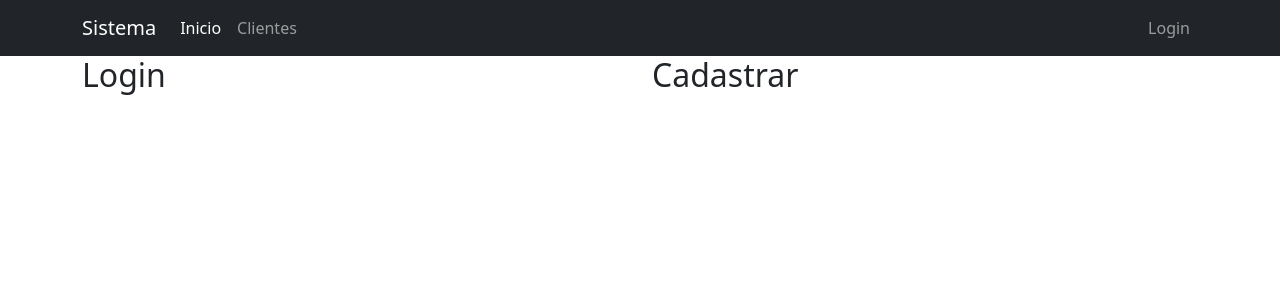
After one commit to duansydor/testeflask, a Flask app: page /login in a window 1280 px wide. The commit adds this page. Shown: the top 300 px of the page. Run offline with Flask 2, Linux system fonts and the light colour scheme.

Commit message:
Pagina de login

```diff
--- a/app.py
+++ b/app.py
@@ -13,7 +13,9 @@ def contatos():
 @app.route("/clientes")
 def clientes():
     return render_template("clientes.html", lista_clientes=lista_clientes)
-
+@app.route("/login")
+def login():
+    return render_template("login.html")
 
 if __name__ == '__main__':
     app.run(debug=True)
--- /dev/null
+++ b/templates/login.html
@@ -0,0 +1,13 @@
+{% extends 'base.html' %}
+{% block body %}
+    <div class="container">
+        <div class="row">
+            <div class="col">
+                <h2>Login</h2>
+            </div>
+            <div class="col">
+                <h2>Cadastrar</h2>
+            </div>
+        </div>
+    </div>
+{% endblock %}
--- a/templates/navbar.html
+++ b/templates/navbar.html
@@ -1,24 +1,21 @@
 <nav class="navbar navbar-expand-lg navbar-dark bg-dark">
     <div class="container-fluid container">
-      <a class="navbar-brand" href="/">Sistema</a>
+      <a class="navbar-brand" href="{{ url_for('homepage')}}">Sistema</a>
       <button class="navbar-toggler" type="button" data-bs-toggle="collapse" data-bs-target="#navbarSupportedContent" aria-controls="navbarSupportedContent" aria-expanded="false" aria-label="Toggle navigation">
         <span class="navbar-toggler-icon"></span>
       </button>
       <div class="collapse navbar-collapse" id="navbarSupportedContent">
         <ul class="navbar-nav me-auto mb-2 mb-lg-0">
           <li class="nav-item">
-            <a class="nav-link active" aria-current="page" href="/">Inicio</a>
+            <a class="nav-link active" aria-current="page" href="{{ url_for('homepage')}}">Inicio</a>
           </li>
           <li class="nav-item">
-            <a class="nav-link" href="/clientes">Clientes</a>
+            <a class="nav-link" href="{{ url_for('clientes')}}">Clientes</a>
           </li>
         </ul>
         <ul class="d-flex navbar-nav">
             <li class="nav-item">
-                <a class="nav-link" href="#">Login</a>
-            </li>
-            <li class="nav-item">
-                <a class="nav-link" href="#">Cadastrar</a>
+                <a class="nav-link" href="{{ url_for('login') }}">Login</a>
             </li>
         </ul>
       </div>
```
